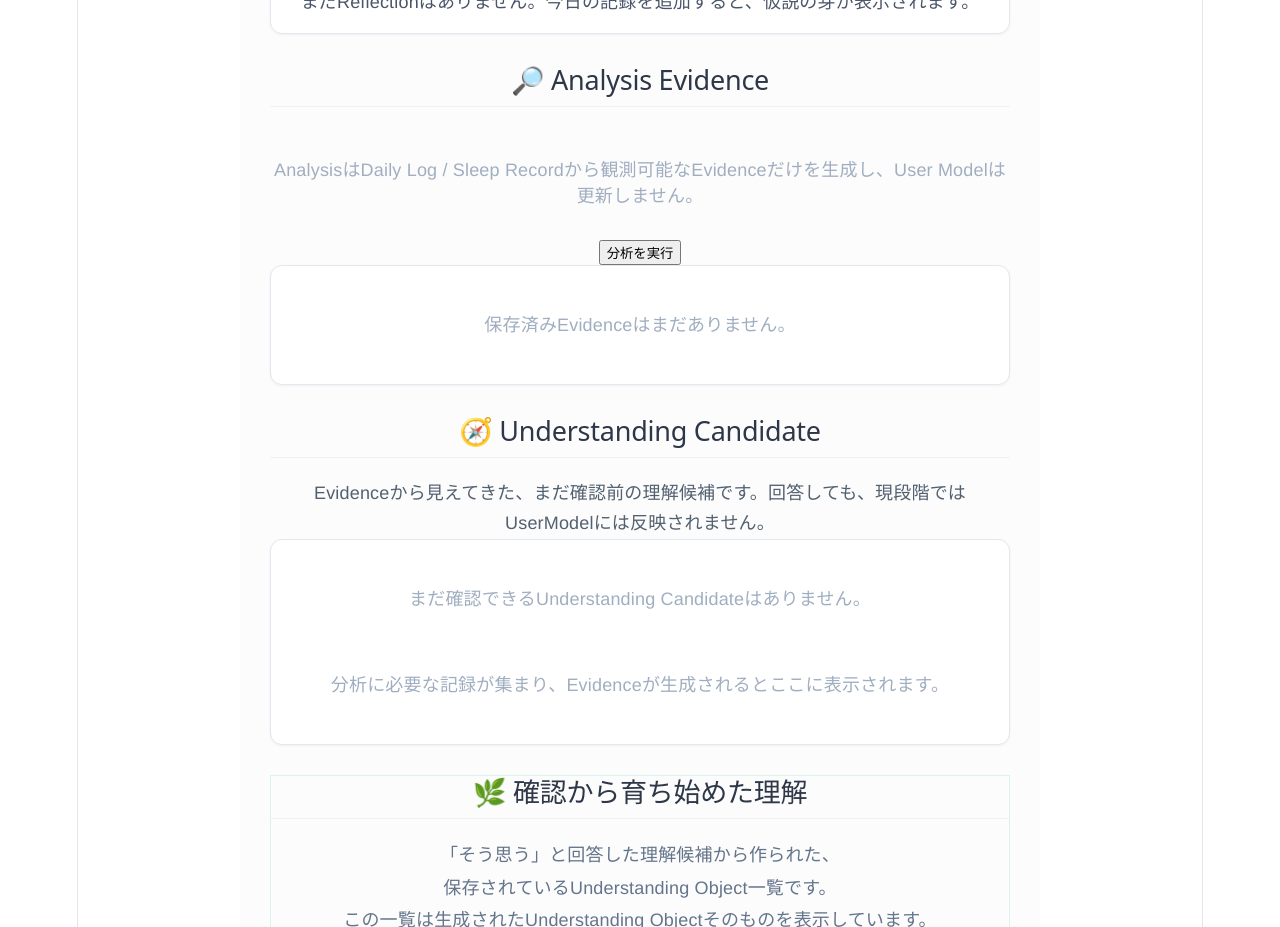
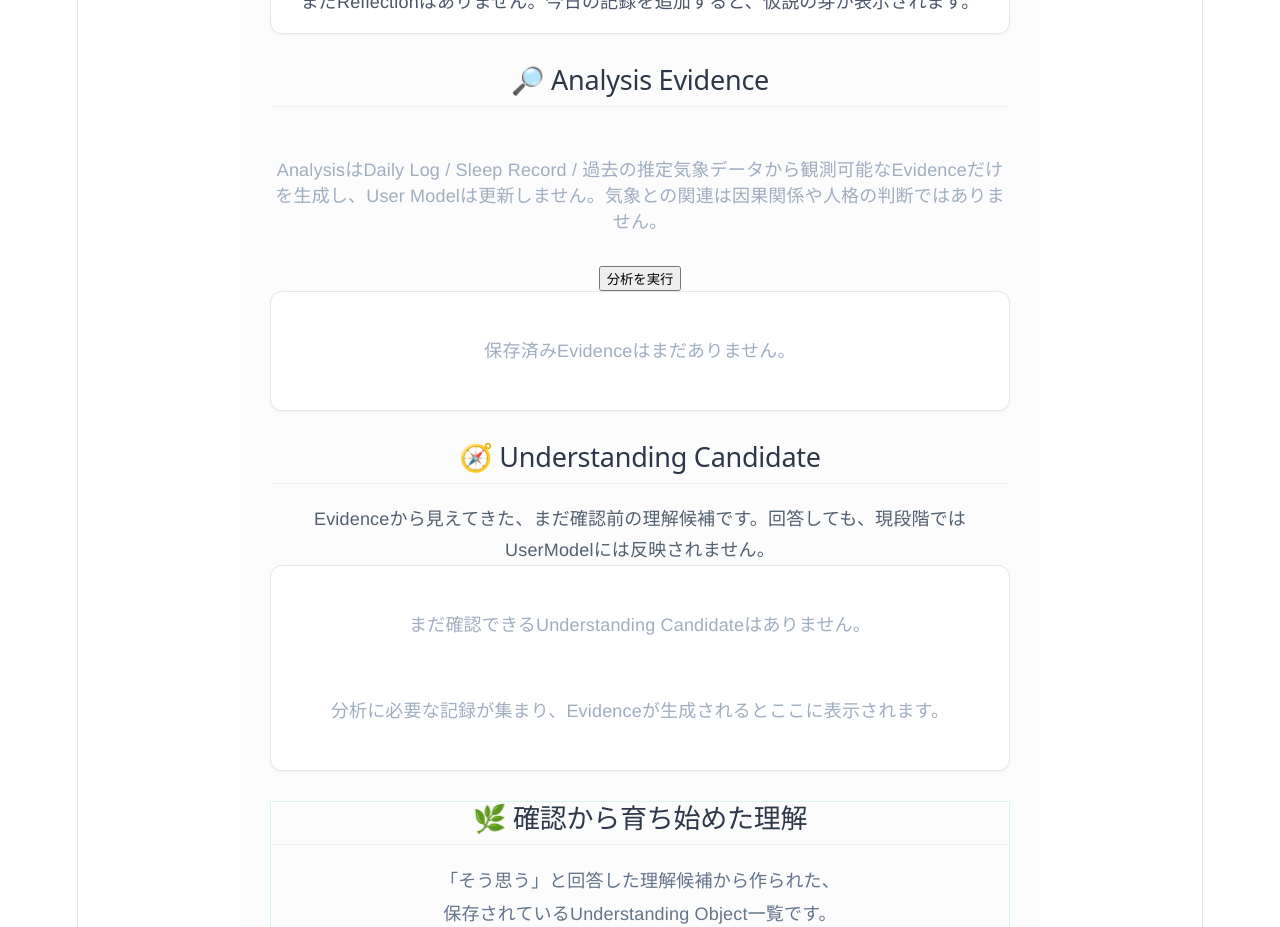
Before and after one commit to compassmaster/Compass, a React (Vite) app: page / in a window 1280 px wide. Shown: the part 2560-3487 px from the top of the page. Built offline with nearby package versions, Linux system fonts and the light colour scheme.

Commit message:
feat: observe historical weather and fatigue

```diff
--- a/package.json
+++ b/package.json
@@ -8,7 +8,7 @@
     "build": "tsc -b && vite build",
     "lint": "eslint .",
     "preview": "vite preview",
-    "test": "node --experimental-strip-types scripts/test-historical-weather-acquisition.ts && node --experimental-strip-types scripts/test-insight-deduplication.ts && node --experimental-strip-types scripts/test-user-model-update-candidates.ts && node --experimental-strip-types scripts/test-user-model-update-application.ts && node --experimental-strip-types scripts/test-sleep-records.ts && node --experimental-strip-types scripts/test-analysis-framework.ts && node --experimental-strip-types scripts/test-understanding-candidates.ts && node --experimental-strip-types scripts/test-understanding-objects.ts && node --experimental-strip-types scripts/test-formal-user-model.ts && node --experimental-strip-types scripts/test-formal-user-model-panel.ts && node --experimental-strip-types scripts/test-compass-map-formal-user-model.ts && node --experimental-strip-types scripts/test-formal-reflection.ts && node --experimental-strip-types scripts/test-weather-domain-model.ts && node --experimental-strip-types scripts/test-weather-repositories.ts && node --experimental-strip-types scripts/test-base-location.ts && node --experimental-strip-types scripts/test-weather-forecast-acquisition.ts && node --experimental-strip-types scripts/test-daily-context-read-model.ts"
+    "test": "node --experimental-strip-types scripts/test-historical-weather-fatigue.ts && node --experimental-strip-types scripts/test-historical-weather-acquisition.ts && node --experimental-strip-types scripts/test-insight-deduplication.ts && node --experimental-strip-types scripts/test-user-model-update-candidates.ts && node --experimental-strip-types scripts/test-user-model-update-application.ts && node --experimental-strip-types scripts/test-sleep-records.ts && node --experimental-strip-types scripts/test-analysis-framework.ts && node --experimental-strip-types scripts/test-understanding-candidates.ts && node --experimental-strip-types scripts/test-understanding-objects.ts && node --experimental-strip-types scripts/test-formal-user-model.ts && node --experimental-strip-types scripts/test-formal-user-model-panel.ts && node --experimental-strip-types scripts/test-compass-map-formal-user-model.ts && node --experimental-strip-types scripts/test-formal-reflection.ts && node --experimental-strip-types scripts/test-weather-domain-model.ts && node --experimental-strip-types scripts/test-weather-repositories.ts && node --experimental-strip-types scripts/test-base-location.ts && node --experimental-strip-types scripts/test-weather-forecast-acquisition.ts && node --experimental-strip-types scripts/test-daily-context-read-model.ts"
   },
   "dependencies": {
     "react": "^19.2.7",
--- a/src/app/App.tsx
+++ b/src/app/App.tsx
@@ -23,6 +23,7 @@ import type { UnderstandingObject } from '../features/understanding/types/unders
 import type { ResolvedFormalUserModel } from '../features/formal-user-model/types/formalUserModel.ts';
 import { LogTab } from '../features/daily-log/components/LogTab';
 import { MapTab } from '../features/compass-map/components/MapTab';
+import { observedWeatherRecordRepository } from '../features/external-context/weather/services/compositionRoot.ts';
 
 import './App.css';
 
@@ -147,7 +148,8 @@ export function App() {
   const handleRunAnalysis = () => {
     const allLogs = logRepository.getAll();
     const sleepRecords = sleepRecordApplicationService.list();
-    const dates = [...allLogs.map((log) => log.date), ...sleepRecords.map((record) => record.sleepDate)].sort();
+    const historicalWeatherRecords = observedWeatherRecordRepository.findAll();
+    const dates = [...allLogs.map((log) => log.date), ...sleepRecords.map((record) => record.sleepDate), ...historicalWeatherRecords.map((record) => record.observedPeriod.localDate as DailyLog['date'])].sort();
     if (dates.length === 0) {
       setAnalysisEvidence(analysisApplicationService.listEvidence());
       setAnalysisFailures([]);
@@ -157,6 +159,7 @@ export function App() {
     const result = analysisApplicationService.runAndSave({
       dailyLogs: allLogs,
       sleepRecords,
+      historicalWeatherRecords,
       period: { from: dates[0], to: dates[dates.length - 1] },
     });
     understandingCandidateApplicationService.generateAndSaveFromEvidence(result.evidence);
--- /dev/null
+++ b/src/features/analysis/analyzers/historicalWeatherFatigueAnalyzer.ts
@@ -0,0 +1,92 @@
+import type { DailyLog, DateString } from '../../daily-log/types/log.ts';
+import type { ObservedWeatherRecord } from '../../external-context/weather/types/index.ts';
+import type { EvidenceAnalyzer } from '../types/analyzer.ts';
+import type { Evidence } from '../types/evidence.ts';
+
+export const HISTORICAL_WEATHER_FATIGUE_ANALYZER_ID = 'historical-weather-fatigue-analyzer';
+export const RAIN_DAY_THRESHOLD_MM = 1;
+export const MIN_DAYS_PER_GROUP = 2;
+export const MIN_FATIGUE_AVERAGE_DIFF = 0.5;
+
+interface JoinedDay {
+  date: DateString;
+  averageFatigue: number;
+  precipitation: number;
+  dailyLogIds: DailyLog['id'][];
+  weather: ObservedWeatherRecord;
+}
+
+/**
+ * A deliberately narrow observation: compare fatigue on historical rainy and dry days.
+ * It describes association only; it never infers causality or updates user understanding.
+ */
+export const historicalWeatherFatigueAnalyzer: EvidenceAnalyzer = {
+  id: HISTORICAL_WEATHER_FATIGUE_ANALYZER_ID,
+  name: 'Historical Weather Fatigue Analyzer',
+  version: '1.0.0',
+  analyze(context) {
+    const fatigue = aggregateFatigue(context.dailyLogs);
+    const latestWeather = selectLatestHistorical(context.historicalWeatherRecords ?? [], context.period.from, context.period.to);
+    const joined: JoinedDay[] = [];
+
+    for (const [date, weather] of latestWeather) {
+      const dailyFatigue = fatigue.get(date);
+      const precipitation = weather.observedValues.precipitation?.value;
+      if (!dailyFatigue || typeof precipitation !== 'number') continue;
+      joined.push({ date, averageFatigue: dailyFatigue.average, precipitation, dailyLogIds: dailyFatigue.ids, weather });
+    }
+
+    const rainy = joined.filter((day) => day.precipitation >= RAIN_DAY_THRESHOLD_MM);
+    const dry = joined.filter((day) => day.precipitation < RAIN_DAY_THRESHOLD_MM);
+    if (rainy.length < MIN_DAYS_PER_GROUP || dry.length < MIN_DAYS_PER_GROUP) return [];
+    const rainyAverage = average(rainy.map((day) => day.averageFatigue));
+    const dryAverage = average(dry.map((day) => day.averageFatigue));
+    const difference = rainyAverage - dryAverage;
+    if (Math.abs(difference) < MIN_FATIGUE_AVERAGE_DIFF) return [];
+
+    const dates = joined.map((day) => day.date).sort();
+    const sourceReferences = joined.flatMap((day) => [
+      ...day.dailyLogIds.map((id) => ({ sourceType: 'daily_log' as const, id, date: day.date })),
+      { sourceType: 'historical_weather' as const, id: day.weather.id, date: day.date },
+    ]);
+    const direction = difference > 0 ? '高く' : '低く';
+    const observation = `降水量${RAIN_DAY_THRESHOLD_MM}mm以上の日${rainy.length}日では平均疲労度が${rainyAverage.toFixed(1)}、${RAIN_DAY_THRESHOLD_MM}mm未満の日${dry.length}日では${dryAverage.toFixed(1)}でした。`;
+    return [{
+      id: `${HISTORICAL_WEATHER_FATIGUE_ANALYZER_ID}:${context.period.from}:${context.period.to}:${dates.join(',')}` as Evidence['id'],
+      type: 'HISTORICAL_WEATHER_FATIGUE_OBSERVATION',
+      analyzerId: HISTORICAL_WEATHER_FATIGUE_ANALYZER_ID,
+      title: '過去の推定降水量と同日疲労度の観測',
+      message: `${observation} この期間では、降水日の疲労度が非降水日より${Math.abs(difference).toFixed(1)}${direction}記録されています。関連の観測であり、天気が疲労の原因だとは判断しません。`,
+      observation,
+      confidence: Math.min(0.8, Number((0.4 + joined.length * 0.05).toFixed(2))),
+      sampleSize: joined.length,
+      sourceReferences,
+      period: context.period,
+      createdAt: new Date().toISOString(),
+      dedupeKey: `${HISTORICAL_WEATHER_FATIGUE_ANALYZER_ID}:${context.period.from}:${context.period.to}:${dates.join(',')}`,
+      metadata: { rainDayThresholdMm: RAIN_DAY_THRESHOLD_MM, minimumDaysPerGroup: MIN_DAYS_PER_GROUP, minimumFatigueAverageDiff: MIN_FATIGUE_AVERAGE_DIFF, rainyDayCount: rainy.length, dryDayCount: dry.length, rainyAverageFatigue: Number(rainyAverage.toFixed(2)), dryAverageFatigue: Number(dryAverage.toFixed(2)), weatherMeaning: 'Open-Meteo Historical Forecast由来の過去の推定気象データ' },
+    }];
+  },
+};
+
+function aggregateFatigue(logs: readonly DailyLog[]) {
+  const groups = new Map<DateString, DailyLog[]>();
+  for (const log of logs) groups.set(log.date, [...(groups.get(log.date) ?? []), log]);
+  return new Map([...groups].map(([date, items]) => [date, { average: average(items.map((item) => item.fatigue)), ids: items.map((item) => item.id).sort() }]));
+}
+
+function selectLatestHistorical(records: readonly ObservedWeatherRecord[], from: DateString, to: DateString) {
+  const selected = new Map<DateString, ObservedWeatherRecord>();
+  for (const record of records) {
+    const date = record.observedPeriod.localDate as DateString;
+    if (record.source.sourceType !== 'HISTORICAL' || record.observedPeriod.granularity !== 'DAILY' || date < from || date > to || record.availability.status === 'UNAVAILABLE') continue;
+    const current = selected.get(date);
+    if (!current || compareRecord(record, current) > 0) selected.set(date, record);
+  }
+  return selected;
+}
+
+function compareRecord(a: ObservedWeatherRecord, b: ObservedWeatherRecord) {
+  return Date.parse(a.source.fetchedAt) - Date.parse(b.source.fetchedAt) || Date.parse(a.createdAt) - Date.parse(b.createdAt) || a.id.localeCompare(b.id);
+}
+function average(values: readonly number[]) { return values.reduce((sum, value) => sum + value, 0) / values.length; }
--- a/src/features/analysis/analyzers/index.ts
+++ b/src/features/analysis/analyzers/index.ts
@@ -2,6 +2,7 @@ import { activityPatternAnalyzer } from './activityPatternAnalyzer.ts';
 import { notePatternRule } from './notePatternRule.ts';
 import type { Analyzer } from '../types/analysis';
 export { sleepFatigueAnalyzer } from './sleepFatigueAnalyzer.ts';
+export { historicalWeatherFatigueAnalyzer } from './historicalWeatherFatigueAnalyzer.ts';
 
 /**
  * Reflectionで使用するAnalyzer一覧。
--- a/src/features/analysis/components/EvidencePanel.tsx
+++ b/src/features/analysis/components/EvidencePanel.tsx
@@ -10,7 +10,7 @@ export function EvidencePanel({ evidence, failures, onRunAnalysis }: EvidencePan
   return (
     <section className="home-section">
       <h2 className="section-title">🔎 Analysis Evidence</h2>
-      <p className="empty-text">AnalysisはDaily Log / Sleep Recordから観測可能なEvidenceだけを生成し、User Modelは更新しません。</p>
+      <p className="empty-text">AnalysisはDaily Log / Sleep Record / 過去の推定気象データから観測可能なEvidenceだけを生成し、User Modelは更新しません。気象との関連は因果関係や人格の判断ではありません。</p>
       <button type="button" className="record-button" onClick={onRunAnalysis}>分析を実行</button>
       {failures.length > 0 && <p className="status-text">一部Analyzerが失敗しました: {failures.map((item) => item.analyzerId).join(', ')}</p>}
       {evidence.length === 0 ? (
--- a/src/features/analysis/services/index.ts
+++ b/src/features/analysis/services/index.ts
@@ -6,6 +6,7 @@ import { AnalysisService } from './analysisService';
 import { AnalysisApplicationService } from './analysisApplicationService';
 import { LocalStorageEvidenceRepository } from './localStorageEvidenceRepository';
 import { sleepFatigueAnalyzer } from '../analyzers/sleepFatigueAnalyzer';
+import { historicalWeatherFatigueAnalyzer } from '../analyzers/historicalWeatherFatigueAnalyzer.ts';
 import { logRepository } from '../../daily-log/services';
 import { sleepRecordRepository } from '../../sleep/services';
 
@@ -29,5 +30,5 @@ export const reflectionService = new ReflectionService(insightGeneratorService);
 export const sleepDailyLogJoinService = new SleepDailyLogJoinService(sleepRecordRepository, logRepository);
 
 export const evidenceRepository = new LocalStorageEvidenceRepository();
-export const analysisService = new AnalysisService([sleepFatigueAnalyzer]);
+export const analysisService = new AnalysisService([sleepFatigueAnalyzer, historicalWeatherFatigueAnalyzer]);
 export const analysisApplicationService = new AnalysisApplicationService(analysisService, evidenceRepository);
--- a/src/features/analysis/types/context.ts
+++ b/src/features/analysis/types/context.ts
@@ -1,9 +1,12 @@
 import type { DailyLog } from '../../daily-log/types/log.ts';
 import type { SleepRecord } from '../../sleep/types/sleepRecord.ts';
+import type { ObservedWeatherRecord } from '../../external-context/weather/types/index.ts';
 import type { AnalysisPeriod } from './evidence.ts';
 
 export interface AnalysisContext {
   readonly dailyLogs: DailyLog[];
   readonly sleepRecords: SleepRecord[];
+  /** Historical weather is optional so existing analyzers and callers remain independent. */
+  readonly historicalWeatherRecords?: readonly ObservedWeatherRecord[];
   readonly period: AnalysisPeriod;
 }
--- a/src/features/analysis/types/evidence.ts
+++ b/src/features/analysis/types/evidence.ts
@@ -1,11 +1,13 @@
 import type { DateString, EntryId } from '../../daily-log/types/log.ts';
 import type { SleepRecordId } from '../../sleep/types/sleepRecord.ts';
+import type { ObservedWeatherRecordId } from '../../external-context/weather/types/index.ts';
 
 export type EvidenceId = string & { readonly __brand: 'EvidenceId' };
-export type EvidenceType = 'SLEEP_FATIGUE_OBSERVATION';
+export type EvidenceType = 'SLEEP_FATIGUE_OBSERVATION' | 'HISTORICAL_WEATHER_FATIGUE_OBSERVATION';
 export type EvidenceSourceReference =
   | { readonly sourceType: 'daily_log'; readonly id: EntryId; readonly date: DateString }
-  | { readonly sourceType: 'sleep_record'; readonly id: SleepRecordId; readonly date: DateString };
+  | { readonly sourceType: 'sleep_record'; readonly id: SleepRecordId; readonly date: DateString }
+  | { readonly sourceType: 'historical_weather'; readonly id: ObservedWeatherRecordId; readonly date: DateString };
 
 export interface AnalysisPeriod {
   readonly from: DateString;
--- a/src/features/external-context/weather/services/compositionRoot.ts
+++ b/src/features/external-context/weather/services/compositionRoot.ts
@@ -10,3 +10,4 @@ export const weatherForecastAcquisitionService = new WeatherForecastAcquisitionS
 export const historicalWeatherAcquisitionService = new HistoricalWeatherAcquisitionService(
   new LocalStorageBaseLocationRepository(), new OpenMeteoHistoricalWeatherClient(), new LocalStorageObservedWeatherRecordRepository(),
 );
+export const observedWeatherRecordRepository = new LocalStorageObservedWeatherRecordRepository();
```
Also changed, not shown: scripts/test-historical-weather-fatigue.ts (added, +28 -0 lines), 4 other files (tests, documents, lock files or other folders).
